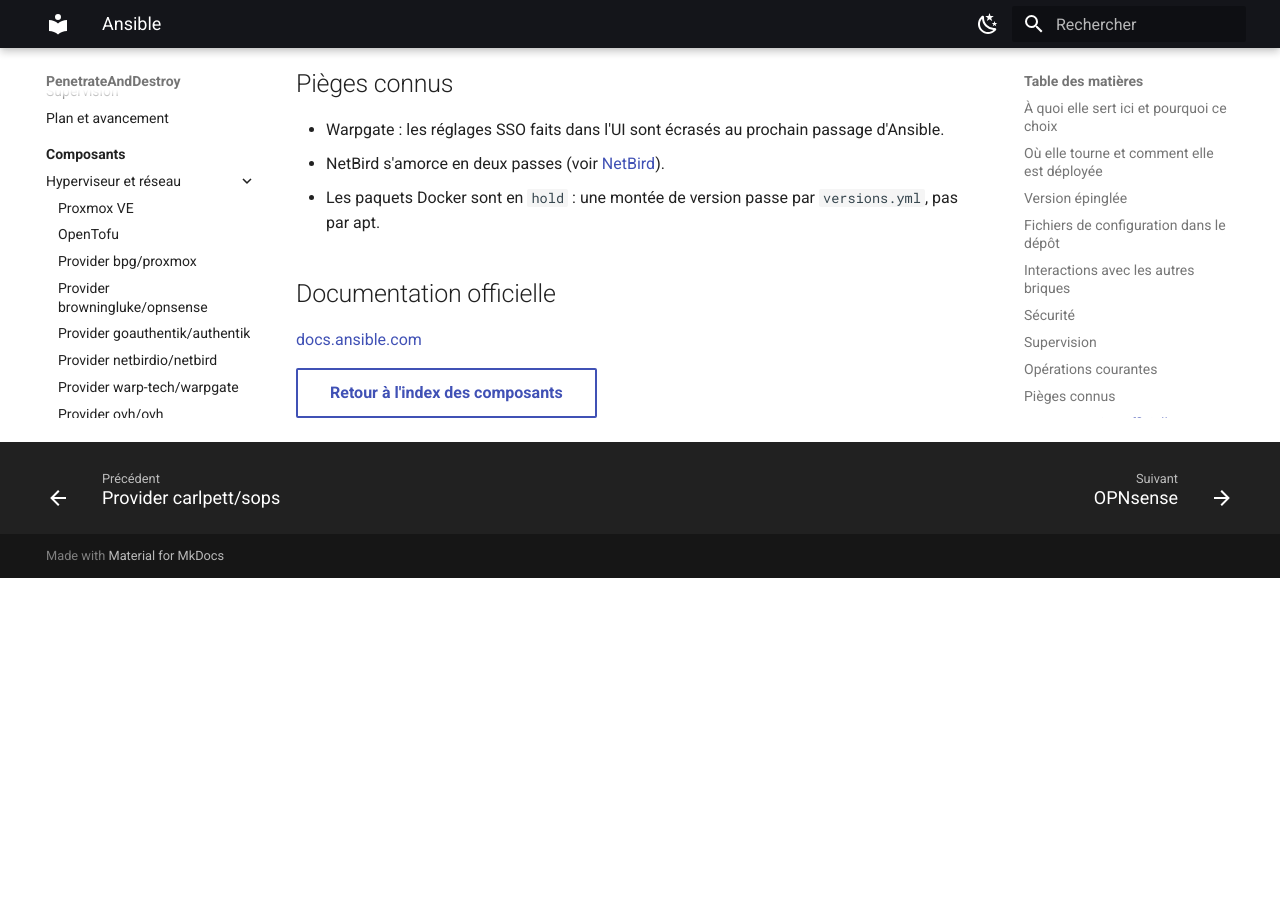
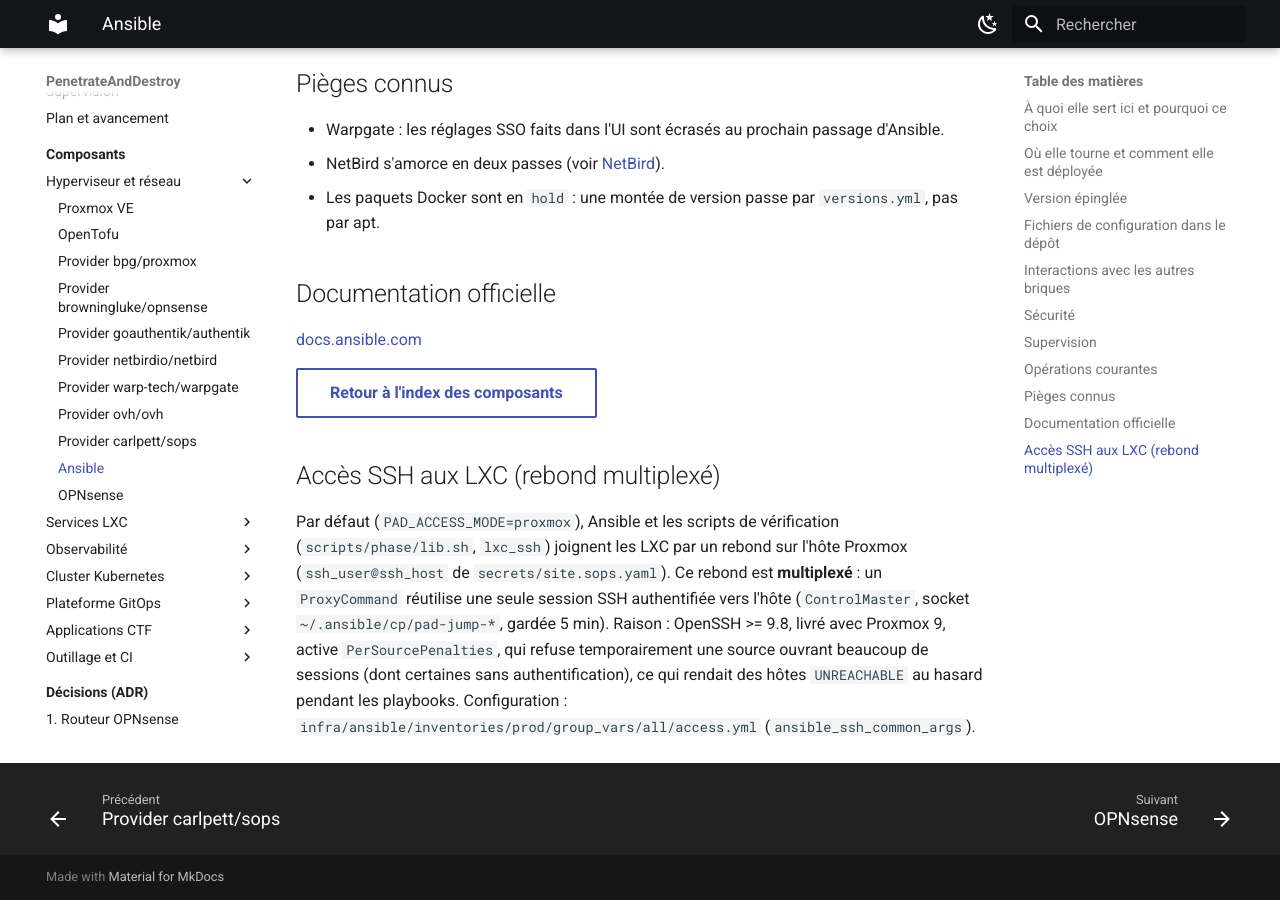
Before and after one commit to kim-tsr/penetrate-and-destroy, an MkDocs documentation site: the page built from docs/composants/ansible.md, in a window 1280 px wide and 900 px high, scrolled down 2370 px. Built offline with MkDocs 1.6.1 and Material for MkDocs 9.7.7, drawn with Linux system fonts in a browser that asks for light colours; before the commit the page ends 2948 px from its top, so only the background shows below that.

Commit message:
fix(ansible,check): rebond SSH multiplexé vers l'hôte (PerSourcePenalties d'OpenSSH 10)

```diff
--- a/docs/composants/ansible.md
+++ b/docs/composants/ansible.md
@@ -82,3 +82,12 @@
 [docs.ansible.com](https://docs.ansible.com/)
 
 [Retour à l'index des composants](index.md){ .md-button }
+
+## Accès SSH aux LXC (rebond multiplexé)
+
+Par défaut (`PAD_ACCESS_MODE=proxmox`), Ansible et les scripts de vérification (`scripts/phase/lib.sh`, `lxc_ssh`) joignent les LXC
+par un rebond sur l'hôte Proxmox (`ssh_user@ssh_host` de `secrets/site.sops.yaml`). Ce rebond est **multiplexé** : un
+`ProxyCommand` réutilise une seule session SSH authentifiée vers l'hôte (`ControlMaster`, socket `~/.ansible/cp/pad-jump-*`,
+gardée 5 min). Raison : OpenSSH >= 9.8, livré avec Proxmox 9, active `PerSourcePenalties`, qui refuse temporairement une source
+ouvrant beaucoup de sessions (dont certaines sans authentification), ce qui rendait des hôtes `UNREACHABLE` au hasard pendant
+les playbooks. Configuration : `infra/ansible/inventories/prod/group_vars/all/access.yml` (`ansible_ssh_common_args`).
```
Also changed, not shown: docs/guide-deploiement.md (+1 -0 lines), 2 other files.
